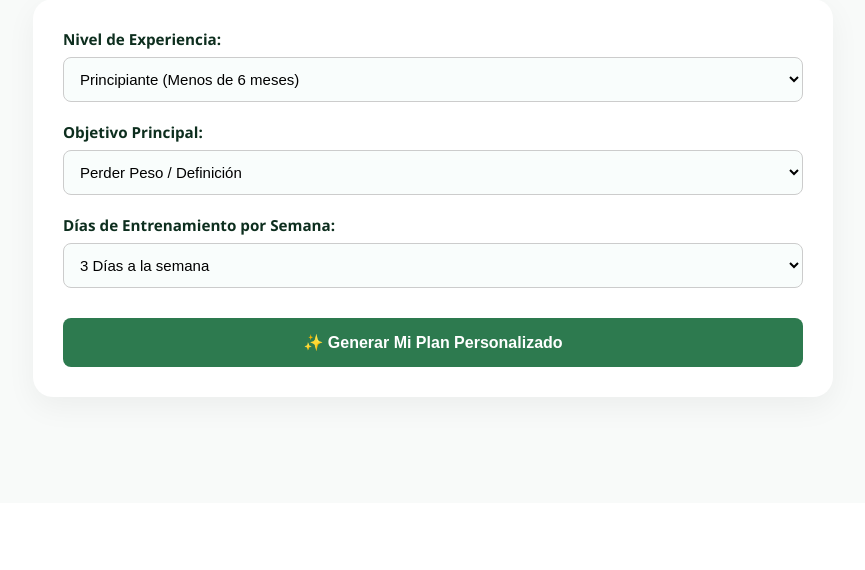
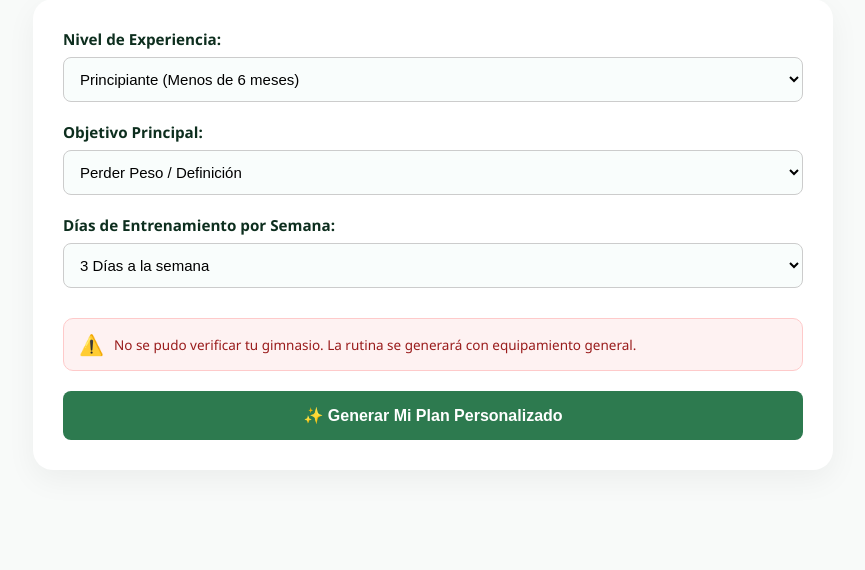
Before and after one commit to santiagoruano272-art/BIO-FIT, a Django app: page /rutinas/generar/ in a window 1280 px wide. Shown: the part 297-867 px from the top of the page, without its empty margins (207-1072 px from the left). Before the commit the page ends 705 px from the top, so only its background shows below. Run offline with Django 5.2, Linux system fonts and the light colour scheme; the visitor is signed in with stand-in values (Sample User, id 1).

Commit message:
mejora en el prompt de la ia incompleto

```diff
--- a/apps/inventory/views_inventario.py
+++ b/apps/inventory/views_inventario.py
@@ -180,3 +180,22 @@ class GimnasiosPublicListAPI(APIView):
         except Exception as e:
             logger.error("Error listando gimnasios públicos: %s", e)
             return Response({"gimnasios": []}, status=status.HTTP_200_OK)
+
+class GimnasioContextoAPI(APIView):
+    """
+    Devuelve el gimnasio activo del usuario en sesión.
+    Lo consume el badge del generador de rutinas para mostrar
+    qué gimnasio/modo está activo antes de generar la rutina.
+    """
+    def get(self, request):
+        gym_id = request.session.get('gym_id')
+        if not gym_id:
+            return Response({"gym_id": None, "gym_nombre": None})
+        try:
+            gyms = firebase.get_all_gyms()
+            gym  = next((g for g in gyms if g.get('id') == gym_id), None)
+            nombre = gym.get('nombre', 'Gimnasio') if gym else 'Gimnasio'
+            return Response({"gym_id": gym_id, "gym_nombre": nombre})
+        except Exception as e:
+            logger.error("Error en contexto de gimnasio: %s", e)
+            return Response({"gym_id": None, "gym_nombre": None})
--- a/apps/rutinas/ai_generator.py
+++ b/apps/rutinas/ai_generator.py
@@ -68,15 +68,27 @@ Todo el contenido (ejercicios, notas, descripciones) en ESPAÑOL.
 
 def _build_user_prompt(user_data: dict) -> str:
     """Construye el mensaje del usuario con sus datos específicos."""
-    nivel      = user_data.get('nivel', 'intermedio')
-    objetivo   = user_data.get('objetivo', 'salud_general')
-    dias       = user_data.get('dias', 3)
-    lugar      = user_data.get('lugar', 'gimnasio')
-    equipo     = user_data.get('equipo', 'equipamiento completo de gimnasio')
-    lesiones   = user_data.get('lesiones', 'ninguna')
-    edad       = user_data.get('edad', '')
-    peso       = user_data.get('peso', '')
-    genero     = user_data.get('genero', '')
+    nivel      = user_data.get("nivel", "intermedio")
+    objetivo   = user_data.get("objetivo", "salud_general")
+    dias       = user_data.get("dias", 3)
+    lugar      = user_data.get("lugar", "gimnasio")
+    lesiones   = user_data.get("lesiones", "ninguna")
+    edad       = user_data.get("edad", "")
+    peso       = user_data.get("peso", "")
+    genero     = user_data.get("genero", "")
+
+    # ── Inventario real del gimnasio ──────────────────────────────────────
+    # Si viene la lista de equipos desde Firebase la usamos directamente.
+    # Si el usuario entrena en casa o no hay inventario, usamos peso corporal.
+    inventario = user_data.get("inventario_gimnasio", [])
+    if inventario:
+        nombres = [e.get("nombre", "") for e in inventario if e.get("nombre")]
+        equipo  = ", ".join(nombres) if nombres else "equipamiento completo de gimnasio"
+        lugar   = "gimnasio"
+    elif lugar == "casa":
+        equipo = "peso corporal, colchoneta (sin maquinas de gimnasio)"
+    else:
+        equipo = user_data.get("equipo", "equipamiento completo de gimnasio")
 
     # Mapear objetivo a descripción
     objetivos_map = {
@@ -137,6 +149,7 @@ INSTRUCCIONES CRÍTICAS:
 2. El entrenamiento principal debe incluir una mezcla de ejercicios COMPUESTOS e AISLAMIENTO.
 3. Adapta las series/repeticiones al nivel "{nivel}" y objetivo "{objetivo_desc}".
 4. Responde SOLO con el JSON, sin texto adicional.
+5. EQUIPAMIENTO OBLIGATORIO: SOLO puedes usar ejercicios que se realicen con el equipamiento listado arriba. NO inventes ni uses máquinas o implementos que no estén en la lista. Si el usuario entrena en casa, usa únicamente ejercicios con peso corporal.
 
 FORMATO JSON REQUERIDO (ejemplo de estructura — usa ejercicios reales, no estos):
 {{
--- a/apps/rutinas/views_rutinas.py
+++ b/apps/rutinas/views_rutinas.py
@@ -90,7 +90,23 @@ def generate_routine_api(request):
         request.session['ultimo_objetivo'] = data.get('objetivo', '')
         request.session['ultimo_dias'] = data.get('dias', '')
 
-        print(f"[BIO-FIT] Generando rutina — parámetros: {data}")
+        # ── Inyectar inventario real del gimnasio del usuario ────────────────
+        # Si el usuario tiene un gym_id en sesión, consultamos sus equipos en
+        # Firebase y se los pasamos a la IA para que solo use lo disponible.
+        gym_id = request.session.get('gym_id')
+        lugar  = data.get('lugar', 'gimnasio')
+
+        if gym_id:
+            inventario = firebase.get_all_equipment(gym_id)
+            data['inventario_gimnasio'] = inventario
+            data['lugar'] = 'gimnasio'
+            print(f"[BIO-FIT] Inventario cargado — {len(inventario)} equipo(s) del gimnasio {gym_id}")
+        elif lugar == 'casa' or not gym_id:
+            data['inventario_gimnasio'] = []
+            data['lugar'] = 'casa'
+            print("[BIO-FIT] Sin gimnasio asignado — rutina en casa con peso corporal")
+
+        print(f"[BIO-FIT] Generando rutina — parámetros: nivel={data.get('nivel')} | objetivo={data.get('objetivo')} | lugar={data.get('lugar')}")
         result = routine_generator.generate_routine(data)
 
         if result.get('success') and 'routine' in result:
--- a/templates/inventory/dashboard.html
+++ b/templates/inventory/dashboard.html
@@ -110,7 +110,7 @@
             <h1>Ecosistema de Inventario Privado</h1>
         </div>
         <div class="topbar-right">
-            <span class="badge-gym">Sede Activa ID: {{ gym_id }}</span>
+            <span class="badge-gym">Sede Activa: {{ gym_id }}</span>
         </div>
     </header>
 
--- a/templates/rutinas/generador.html
+++ b/templates/rutinas/generador.html
@@ -77,6 +77,12 @@
             </select>
         </div>
 
+        <!-- Badge de contexto: gimnasio asignado o modo casa -->
+        <div id="gym-context-badge" style="display:flex; align-items:center; gap:10px; background:#f0fdf4; border:1px solid #bbf7d0; border-radius:10px; padding:12px 15px; margin-bottom:20px; font-size:13.5px; color:#15803d;">
+            <span style="font-size:20px;" id="gym-badge-icon">⏳</span>
+            <span id="gym-badge-text">Consultando tu gimnasio asignado…</span>
+        </div>
+
         <button type="submit" id="btnSubmit" style="width: 100%; background: #2d7a4f; color: white; padding: 15px; border: none; border-radius: 8px; font-weight: bold; font-size: 16px; cursor: pointer; transition: background 0.3s;">
             ✨ Generar Mi Plan Personalizado
         </button>
@@ -87,6 +93,37 @@
 
 <script>
     let rutinaActual = null;
+
+    // ── Badge: muestra el gimnasio/modo activo del usuario ──────────────────
+    async function cargarContextoGimnasio() {
+        const badge  = document.getElementById('gym-context-badge');
+        const icon   = document.getElementById('gym-badge-icon');
+        const text   = document.getElementById('gym-badge-text');
+        try {
+            const res  = await fetch('/inventory/api/gimnasios/contexto/');
+            const data = await res.json();
+            if (data.gym_id && data.gym_nombre) {
+                icon.textContent = '🏋️';
+                text.innerHTML   = `Rutina adaptada al inventario de <strong>${data.gym_nombre}</strong> — solo se usarán los equipos disponibles allí.`;
+                badge.style.background = '#f0fdf4';
+                badge.style.borderColor = '#bbf7d0';
+                badge.style.color = '#15803d';
+            } else {
+                icon.textContent = '🏠';
+                text.textContent = 'No tienes un gimnasio asignado — tu rutina usará ejercicios con peso corporal.';
+                badge.style.background = '#fffbeb';
+                badge.style.borderColor = '#fde68a';
+                badge.style.color = '#92400e';
+            }
+        } catch (_) {
+            icon.textContent = '⚠️';
+            text.textContent = 'No se pudo verificar tu gimnasio. La rutina se generará con equipamiento general.';
+            badge.style.background = '#fef2f2';
+            badge.style.borderColor = '#fecaca';
+            badge.style.color = '#991b1b';
+        }
+    }
+    cargarContextoGimnasio();
 
     function getAuthToken() {
         return localStorage.getItem('auth_token') || sessionStorage.getItem('auth_token');
```
Also changed, not shown: apps/inventory/urls_inventario.py (+7 -7 lines).
